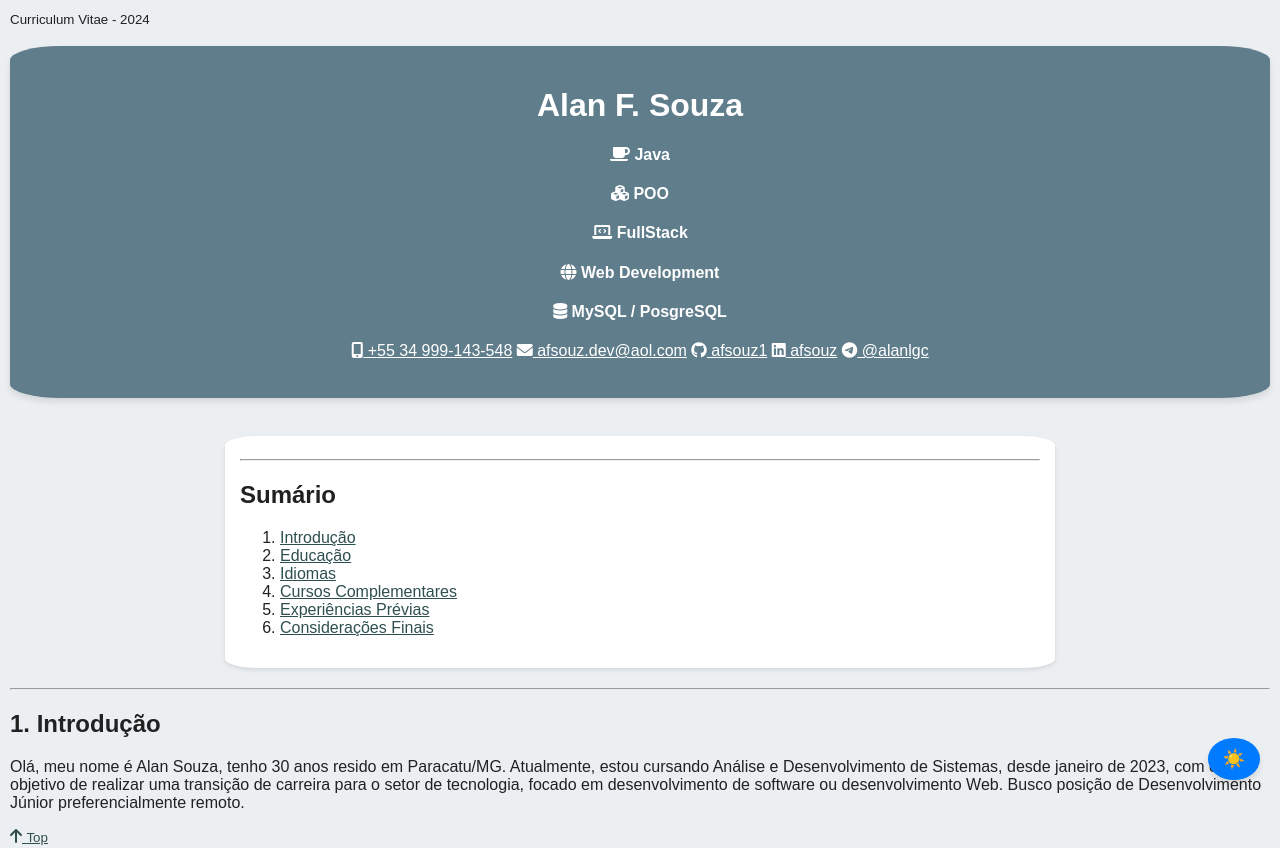
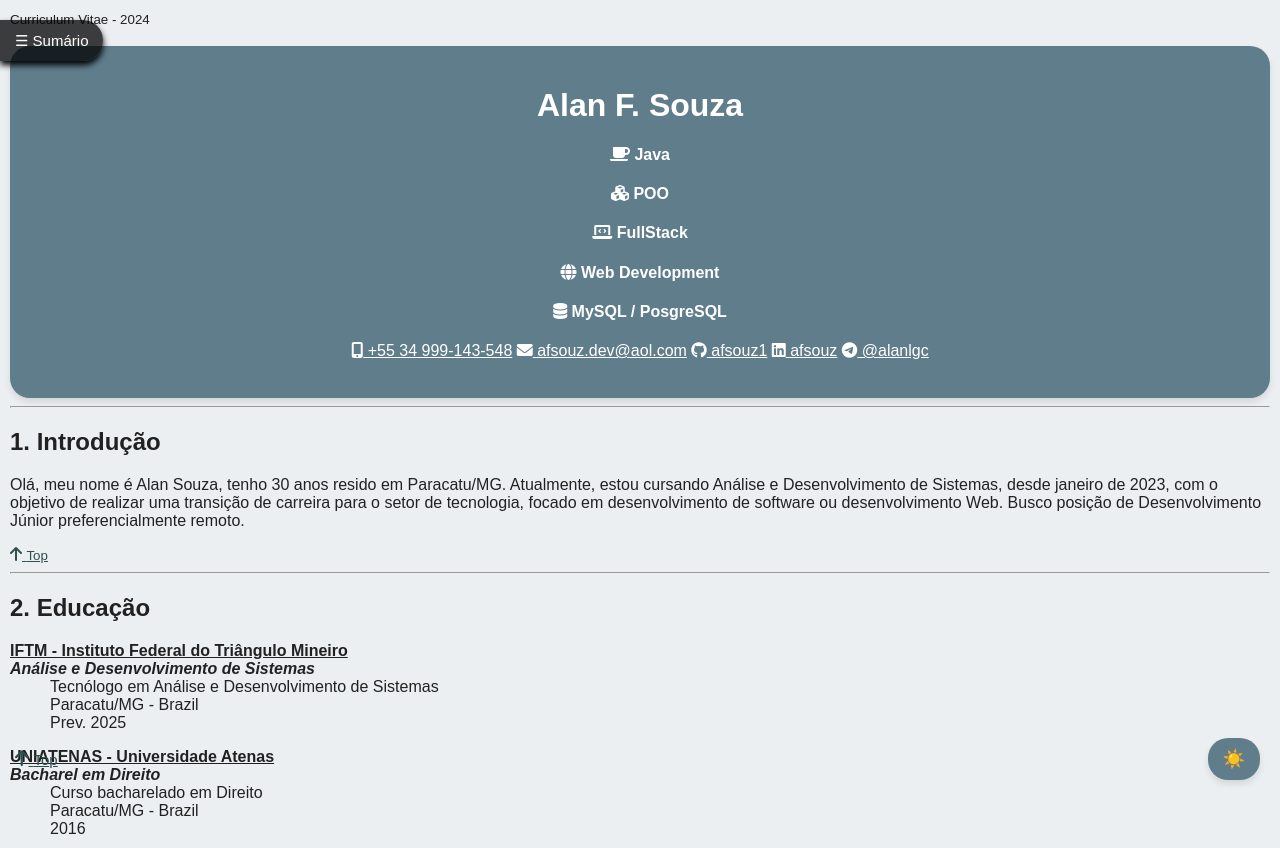
Before and after one commit to afsouz1/ADS4-PW1_Site_CurriculoAtvFinal-Alan, a plain HTML site: page index.html in a window 1280 px wide. Shown: the top 848 px of the page. Drawn offline with Linux system fonts and the light colour scheme.

Commit message:
>Versionamento

```diff
--- a/index.html
+++ b/index.html
@@ -13,14 +13,32 @@
 
 </head>
 <body>
+
+
     <script src="script.js"></script>
     <div id="top">
         <header><small>Curriculum Vitae - 2024</small></header>
     </div>
     <br>
+    <!--Menu Principal -->
+    <button class="abrir-menu" onclick="abrirMenu()"><small>☰ Sumário</small></button>
+
+    <div id="menuLateral" class="menu-lateral">
+        <a href="javascript:void(0)" class="fechar" onclick="fecharMenu()">&times;</a>
+        <a href="#secao1" onclick="fecharMenu()">Introdução</a>
+        <a href="#secao2" onclick="fecharMenu()">Educação</a>
+        <a href="#secao3" onclick="fecharMenu()">Idiomas</a>
+        <a href="#secao4" onclick="fecharMenu()">Cursos Complementares</a>
+        <a href="#secao5" onclick="fecharMenu()">Experiências Prévias</a>
+        <a href="#nota" onclick="fecharMenu()">Considerações Finais</a>
+    </div>
+
+
+
 
     <!--Cabeçalho -->
     <div class="cabecalho">
+
         <div class="tituloCurriculo">
             <h1>Alan F. Souza </h1>
             <h4><i class="fas fa-coffee"></i>  Java</h4>
@@ -41,22 +59,7 @@
     </div>
 
 
-    <!--Sumário -->
-    <br>
-    <nav>
-        <div class="sumario">
-            <hr>
-            <h2>Sumário</h2>
-            <ol>
-                <li><a href="#secao1">Introdução</a></li>
-                <li><a href="#secao2">Educação</a></li>
-                <li><a href="#secao3">Idiomas</a></li>
-                <li><a href="#secao4">Cursos Complementares</a></li>
-                <li><a href="#secao5">Experiências Prévias</a></li>
-                <li><a href="#nota">Considerações Finais</a></li>
-            </ol>
-        </div>
-    </nav>
+
 
     <!--Sobre mim -->
     <div id="secao1" class="introducao">
--- a/script.js
+++ b/script.js
@@ -9,3 +9,10 @@ document.addEventListener("DOMContentLoaded", function () {
         toggleButton.innerText = document.body.classList.contains("dark-mode") ? "🌙" : "☀️";
     });
 });
+
+function abrirMenu() {
+    document.getElementById("menuLateral").style.width = "250px";
+}
+function fecharMenu() {
+    document.getElementById("menuLateral").style.width = "0";
+}
--- a/styles.css
+++ b/styles.css
@@ -10,14 +10,16 @@ body {
 
 /* Cabeçalho */
 .cabecalho {
-    background-color: #607D8B;
+    background-color: #607d8b;
     color: white;
     padding: 20px;
     text-align: center;
     box-shadow: 0px 4px 6px rgba(0, 0, 0, 0.1);
-    border-radius: 4%;
+    border-radius: 20px;
+
 
 }
+
 
 .cabecalho a {
         color: white;
@@ -92,7 +94,7 @@ a {
     background-color: #212121;
 }
 
-.dark-mode .sumario,
+
 .dark-mode .secao {
     background-color: #424242;
     color: #F5F5F5;
@@ -103,14 +105,82 @@ a {
     position: fixed;
     bottom: 20px;
     right: 20px;
-    background-color: #007bff;
+    background-color: #607d8b;
     color: white;
     border: none;
     padding: 10px 15px;
-    border-radius: 50%;
+    border-radius: 20px;
     cursor: pointer;
     font-size: 18px;
     box-shadow: 0px 4px 6px rgba(0, 0, 0, 0.1);
+}
+
+/*Botão flutuante para o menu princiapal*/
+
+.menu-lateral {
+    height: 100%;
+    width: 0;
+    position: fixed;
+    top: 0;
+    left: 0;
+    background-color: #111;
+    overflow-x: hidden;
+    transition: 0.5s;
+    padding-top: 60px;
+}
+.menu-lateral a {
+    padding: 8px 8px 8px 32px;
+    text-decoration: none;
+    font-size: 18px;
+    color: white;
+    display: block;
+    transition: 0.3s;
+}
+.menu-lateral a:hover {
+    color: #f1f1f1;
+}
+.menu-lateral .fechar {
+    position: absolute;
+    top: 10px;
+    right: 25px;
+    font-size: 36px;
+    margin-left: 50px;
+}
+.abrir-menu {
+    font-size: 30px;
+    cursor: pointer;
+    background-color: rgba(0, 0, 0, 0.75);
+    border: none;
+    color: #111;
+    padding: 10px;
+
+
+    position: fixed;
+    top: 20px;
+    left: 0px;
+    color: white;
+    border: none;
+    padding: 10px 15px;
+    border-top-right-radius: 20px;
+    border-bottom-right-radius: 20px;
+
+    cursor: pointer;
+    font-size: 18px;
+    box-shadow: 0px 4px 6px rgba(0, 0, 0.1);
+
+}
+
+/*Botão flutuante Subir ao topo*/
+.topEnd {
+    position: fixed;
+    bottom: 20px;
+    left: 0px;
+    background-color: transparent;
+    color: white;
+    border: none;
+    padding: 10px 15px;
+    cursor: pointer;
+    font-size: 18px;
 }
 
 .toggle-theme:hover {
```
Also changed, not shown: 2 other files.
